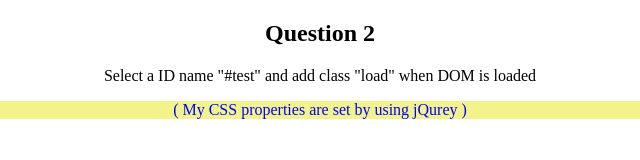
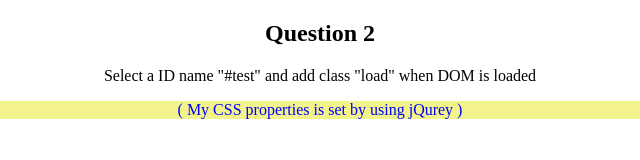
Before and after one commit to ShubhuAst/TTN-jQuery, a plain HTML site: page Q2/q2.html in a window 1280 px wide. Shown: the full height of the page, 320-960 px from the left. Drawn offline with Linux system fonts and the light colour scheme.

Commit message:
Update q2.html

```diff
--- a/Q2/q2.html
+++ b/Q2/q2.html
@@ -24,6 +24,6 @@
 <body>
     <h2>Question 2</h2>
     <p>Select a ID name "#test" and add class "load" when DOM is loaded</p>
-    <p id="test">( My CSS properties are set by using jQurey )</p>
+    <p id="test">( My CSS properties is set by using jQurey )</p>
 </body>
 </html>
```
